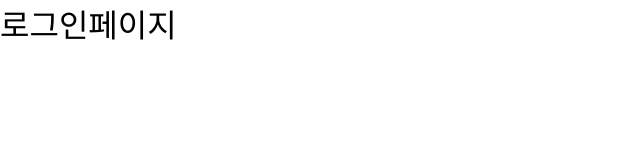
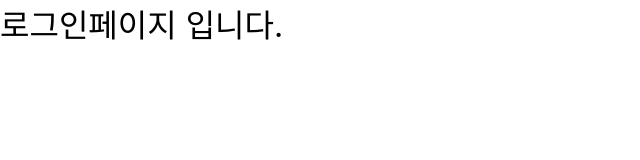
Before and after one commit to Likelion13th-Mini-4Team/Solo_Inferno_FE, a React (Create React App) app: page /login in a window 1280 px wide. Shown: the top 160 px of the page, without its empty margins (0-640 px from the left). Built offline with nearby package versions, Linux system fonts and the light colour scheme; a web font is replaced by a local one.

Commit message:
테스트입니다.

```diff
--- a/src/pages/Login/index.jsx
+++ b/src/pages/Login/index.jsx
@@ -1,7 +1,7 @@
 import React from 'react';
 
 function Login() {
-  const element = <h1>로그인페이지</h1>;
+  const element = <h1>로그인페이지 입니다.</h1>;
   return element;
 }
 
```
